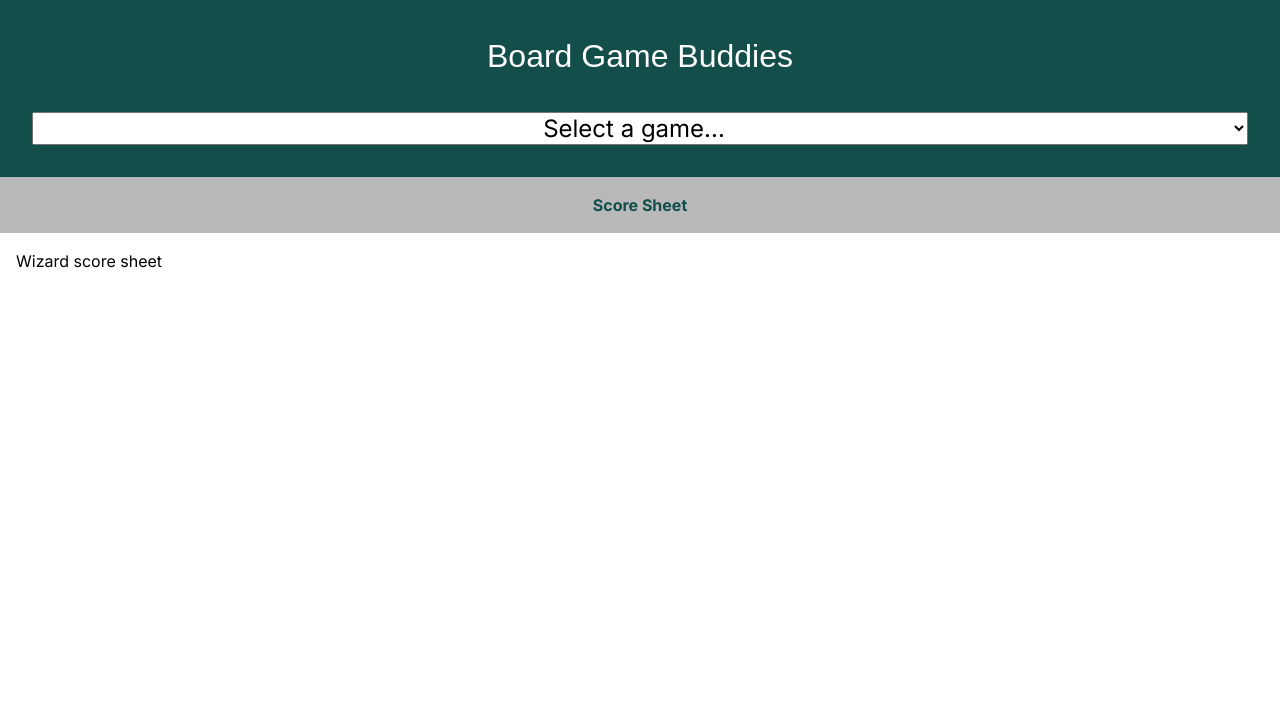
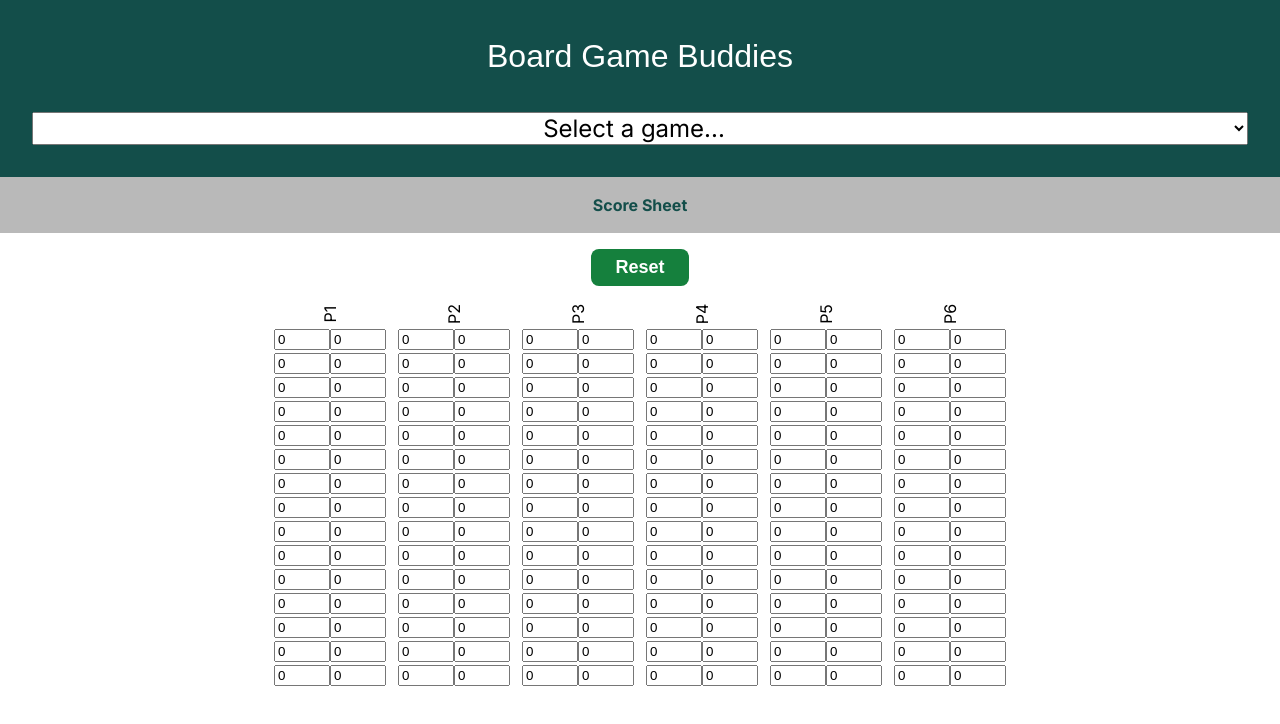
Before and after one commit to eidolon-SE/bgbuddies, a Vue app: page /wizard/score in a window 1280 px wide. Shown: the top 724 px of the page. Built offline with nearby package versions, Linux system fonts and the light colour scheme; a web font is replaced by a local one.

Commit message:
wizard score sheet prototype

```diff
--- a/src/assets/main.css
+++ b/src/assets/main.css
@@ -35,6 +35,7 @@ a {
     padding: 0.5rem 1.5rem;
     font-size: 1.125rem;
     border-radius: 0.5rem;
+    font-weight: bold;
 }
 
 .button:hover, .button:active {
--- a/src/views/Wizard/WizardScoreSheetView.vue
+++ b/src/views/Wizard/WizardScoreSheetView.vue
@@ -1,3 +1,50 @@
+<script setup>
+    import { ref, onMounted } from 'vue'
+
+    const grid = ref([])
+
+    function initGrid() {
+        grid.value = []
+        for (let i = 0; i < 6; i++) {
+            grid.value.push([])
+            for (let j = 0; j < 15; j++) {
+                grid.value[i].push({ guess: 0, score: 0})
+            }
+        }
+    }
+
+    onMounted(initGrid)
+</script>
+
 <template>
-    Wizard score sheet
+    <div class="inputs">
+        <input type="button" class="button" @click="initGrid" value="Reset">
+    </div>
+    <div class="score-grid">
+        <div v-for="n in 6" class="player-title">P{{ n }}</div>
+        <template v-for="col in grid">
+            <div v-for="cell in col">
+                <input type="number" v-model="cell.guess" class="guess">
+                <input type="number" v-model="cell.score" class="score">
+            </div>
+        </template>
+    </div>
 </template>
+
+<style>
+.score-grid {
+    display: grid;
+    grid-template-columns: repeat(6, max-content);
+    text-align: center;
+    column-gap: 0.75rem;
+    justify-content: center;
+}
+
+.player-title {
+    transform: rotate(-90deg);
+}
+
+input[type=number] {
+    width: 3.5rem;
+}
+</style>
```
